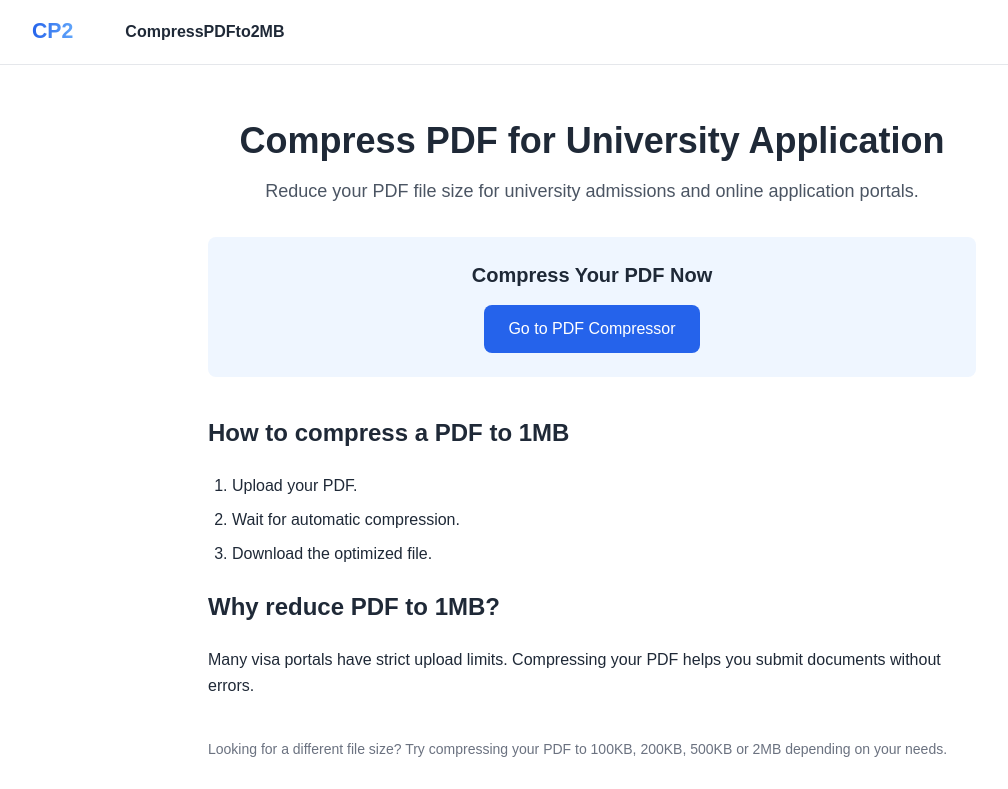
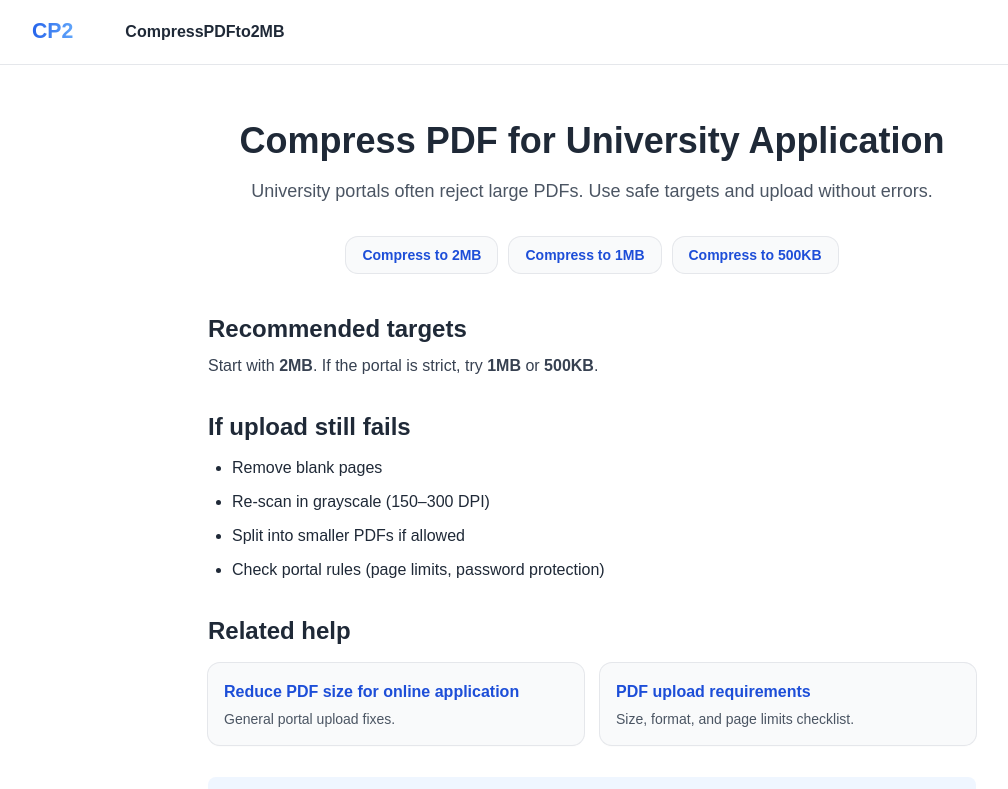
Before and after one commit to behicyildirim/compresspdfto2mb, a Next.js app: page /compress-pdf-for-university-application in a window 1280 px wide. Shown: the top 789 px of the page, without its empty margins (48-1056 px from the left). Built offline with nearby package versions, Linux system fonts and the light colour scheme.

Commit message:
Optimize money pages (1MB, 2MB, 500KB)

```diff
--- a/app/components/InternalLinks.tsx
+++ b/app/components/InternalLinks.tsx
@@ -16,6 +16,7 @@ export default function InternalLinks() {
 
   const sizesFiltered = SIZE_PAGES.filter((i) => normalize(i.href) !== pathname);
   const useCasesFiltered = USE_CASE_PAGES.filter((i) => normalize(i.href) !== pathname);
+  const supportFiltered = SUPPORT_PAGES.filter((i) => normalize(i.href) !== pathname);
 
   return (
     <section className="mt-8">
@@ -50,6 +51,18 @@ export default function InternalLinks() {
             ))}
           </ul>
         </div>
+        <div>
+  <h2 className="text-lg font-semibold mb-2">Upload Fixes</h2>
+  <ul className="list-disc pl-5 space-y-1">
+    {supportFiltered.map((i) => (
+      <li key={i.href}>
+        <Link href={i.href} className="text-blue-700 hover:underline">
+          {i.label}
+        </Link>
+      </li>
+    ))}
+  </ul>
+</div>
       </div>
 
       {/* AD SLOT: Below internal links */}
--- a/app/compress-pdf-for-university-application/page.tsx
+++ b/app/compress-pdf-for-university-application/page.tsx
@@ -1,59 +1,86 @@
 import Link from "next/link";
-import InternalLinks from "@/app/components/InternalLinks";
 
 export const metadata = {
-  title: "Compress PDF for University Application | Free Online Tool",
+  title: "Compress PDF for University Application (Meet Upload Limits)",
   description:
-    "Compress PDF files for University Application. Reduce size to meet upload limits. Free and secure.",
+    "Compress PDF for university applications. Meet strict portal limits with safe targets like 2MB, 1MB, or 500KB and avoid upload failures.",
 };
 
-export default function CompressPdfTo1MbPage() {
+export default function CompressPdfForUniversityApplicationPage() {
   return (
     <main className="min-h-screen bg-white px-4 py-14">
       <div className="mx-auto max-w-3xl text-gray-800">
-
-        <h1 className="text-4xl font-bold text-center">
-          Compress PDF for University Application
-        </h1>
+        <h1 className="text-4xl font-bold text-center">Compress PDF for University Application</h1>
 
         <p className="mt-4 text-lg text-gray-600 text-center">
-          Reduce your PDF file size for university admissions and online application portals.
+          University portals often reject large PDFs. Use safe targets and upload without errors.
         </p>
 
-        <div className="mt-8 bg-blue-50 p-6 rounded-lg text-center">
-          <h2 className="text-xl font-semibold">
-            Compress Your PDF Now
-          </h2>
-
-          <Link
-            href="/"
-            className="inline-block mt-4 bg-blue-600 text-white px-6 py-3 rounded-lg hover:bg-blue-700 transition"
-          >
-            Go to PDF Compressor
-          </Link>
+        <div className="mt-8 flex flex-wrap justify-center gap-3">
+          {[
+            { href: "/compress-pdf-to-2mb", label: "Compress to 2MB" },
+            { href: "/compress-pdf-to-1mb", label: "Compress to 1MB" },
+            { href: "/compress-pdf-to-500kb", label: "Compress to 500KB" },
+          ].map((i) => (
+            <a
+              key={i.href}
+              href={i.href}
+              className="rounded-xl bg-gray-50 px-4 py-2 text-sm font-semibold text-blue-700 ring-1 ring-gray-200 hover:bg-blue-50 transition"
+            >
+              {i.label}
+            </a>
+          ))}
         </div>
 
-        <div className="mt-10 space-y-6 leading-relaxed">
-          <h2 className="text-2xl font-semibold">
-            How to compress a PDF to 1MB
-          </h2>
-          <ol className="list-decimal pl-6 space-y-2">
-            <li>Upload your PDF.</li>
-            <li>Wait for automatic compression.</li>
-            <li>Download the optimized file.</li>
-          </ol>
+        <div className="mt-10 space-y-8 leading-relaxed">
+          <section>
+            <h2 className="text-2xl font-semibold">Recommended targets</h2>
+            <p className="mt-2 text-gray-700">
+              Start with <b>2MB</b>. If the portal is strict, try <b>1MB</b> or <b>500KB</b>.
+            </p>
+          </section>
 
-          <h2 className="text-2xl font-semibold mt-10">
-            Why reduce PDF to 1MB?
-          </h2>
-          <p>
-            Many visa portals have strict upload limits. Compressing your PDF helps you submit documents without errors.
-          </p>
+          <section>
+            <h2 className="text-2xl font-semibold">If upload still fails</h2>
+            <ul className="mt-3 list-disc pl-6 space-y-2">
+              <li>Remove blank pages</li>
+              <li>Re-scan in grayscale (150–300 DPI)</li>
+              <li>Split into smaller PDFs if allowed</li>
+              <li>Check portal rules (page limits, password protection)</li>
+            </ul>
+          </section>
+
+          <section>
+            <h2 className="text-2xl font-semibold">Related help</h2>
+            <div className="mt-4 grid grid-cols-1 sm:grid-cols-2 gap-4">
+              <a
+                href="/reduce-pdf-size-for-online-application"
+                className="rounded-xl bg-gray-50 px-4 py-4 shadow-sm ring-1 ring-gray-200 hover:bg-blue-50 transition"
+              >
+                <h3 className="font-semibold text-blue-700">Reduce PDF size for online application</h3>
+                <p className="text-sm text-gray-600 mt-1">General portal upload fixes.</p>
+              </a>
+              <a
+                href="/pdf-upload-requirements"
+                className="rounded-xl bg-gray-50 px-4 py-4 shadow-sm ring-1 ring-gray-200 hover:bg-blue-50 transition"
+              >
+                <h3 className="font-semibold text-blue-700">PDF upload requirements</h3>
+                <p className="text-sm text-gray-600 mt-1">Size, format, and page limits checklist.</p>
+              </a>
+            </div>
+          </section>
+
+          <section className="bg-blue-50 p-6 rounded-lg text-center">
+            <h2 className="text-xl font-semibold text-gray-900">Compress now</h2>
+            <p className="mt-2 text-gray-700">Pick a target size and upload again.</p>
+            <Link
+              href="/"
+              className="inline-block mt-4 bg-blue-600 text-white px-6 py-3 rounded-lg hover:bg-blue-700 transition"
+            >
+              Go to PDF Compressor
+            </Link>
+          </section>
         </div>
-        <p className="mt-10 text-sm text-gray-500">
-Looking for a different file size? Try compressing your PDF to 100KB, 200KB, 500KB or 2MB depending on your needs.
-</p>
-        <InternalLinks />
       </div>
     </main>
   );
--- a/app/compress-pdf-to-1mb/page.tsx
+++ b/app/compress-pdf-to-1mb/page.tsx
@@ -15,6 +15,21 @@ export default function CompressPdfTo1MbPage() {
         <h1 className="text-4xl font-bold text-center">
           Compress PDF to 1MB Online Free
         </h1>
+        <div className="mt-4 text-center">
+  <p className="text-gray-600 text-sm">
+    Need to upload a PDF under strict limits? Start here and compress your file to the exact size required.
+  </p>
+
+  <div className="mt-4 flex flex-wrap justify-center gap-3">
+    <Link href="/pdf-upload-requirements" className="text-blue-700 font-semibold hover:underline text-sm">
+      Upload requirements →
+    </Link>
+    <Link href="/pdf-upload-failed-on-website" className="text-blue-700 font-semibold hover:underline text-sm">
+      Upload failed fix →
+    </Link>
+    <AdSlot label="Ad Area (Top)" />
+  </div>
+</div>
 
         <p className="mt-4 text-lg text-gray-600 text-center">
           Reduce your PDF file size to 1MB or smaller in seconds.
@@ -32,7 +47,7 @@ export default function CompressPdfTo1MbPage() {
             Go to PDF Compressor
           </Link>
         </div>
-
+<AdSlot label="Ad Area (Middle)" />
         <div className="mt-10 space-y-6 leading-relaxed">
           <h2 className="text-2xl font-semibold">
             How to compress a PDF to 1MB
@@ -56,6 +71,27 @@ Looking for a different file size? Try compressing your PDF to 100KB, 200KB, 500
 </p>
         <InternalLinks />
       </div>
+      <section className="mt-10 rounded-2xl border p-5 text-center">
+  <h2 className="text-lg font-semibold">
+    Why do you need this?
+  </h2>
+
+  <div className="mt-4 flex flex-wrap justify-center gap-3 text-sm">
+    <Link href="/compress-pdf-for-visa" className="text-blue-700 hover:underline">
+      Visa application
+    </Link>
+    <Link href="/pdf-size-limit-for-job-application" className="text-blue-700 hover:underline">
+      Job application
+    </Link>
+    <Link href="/pdf-size-limit-for-university-application" className="text-blue-700 hover:underline">
+      University application
+    </Link>
+    <Link href="/pdf-size-limit-for-email" className="text-blue-700 hover:underline">
+      Email attachment
+    </Link>
+  </div>
+</section>
+<AdSlot label="Ad Area (Bottom)" />
     </main>
   );
 }
--- a/app/compress-pdf-to-500kb/page.tsx
+++ b/app/compress-pdf-to-500kb/page.tsx
@@ -15,6 +15,20 @@ export default function CompressPdfTo1MbPage() {
         <h1 className="text-4xl font-bold text-center">
           Compress PDF to 500KB Online Free
         </h1>
+        <div className="mt-4 text-center">
+  <p className="text-gray-600 text-sm">
+    Need to upload a PDF under strict limits? Start here and compress your file to the exact size required.
+  </p>
+
+  <div className="mt-4 flex flex-wrap justify-center gap-3">
+    <Link href="/pdf-upload-requirements" className="text-blue-700 font-semibold hover:underline text-sm">
+      Upload requirements →
+    </Link>
+    <Link href="/pdf-upload-failed-on-website" className="text-blue-700 font-semibold hover:underline text-sm">
+      Upload failed fix →
+    </Link>
+  </div>
+</div>
 
         <p className="mt-4 text-lg text-gray-600 text-center">
           Reduce your PDF file size to 500KB or smaller in seconds.
```
